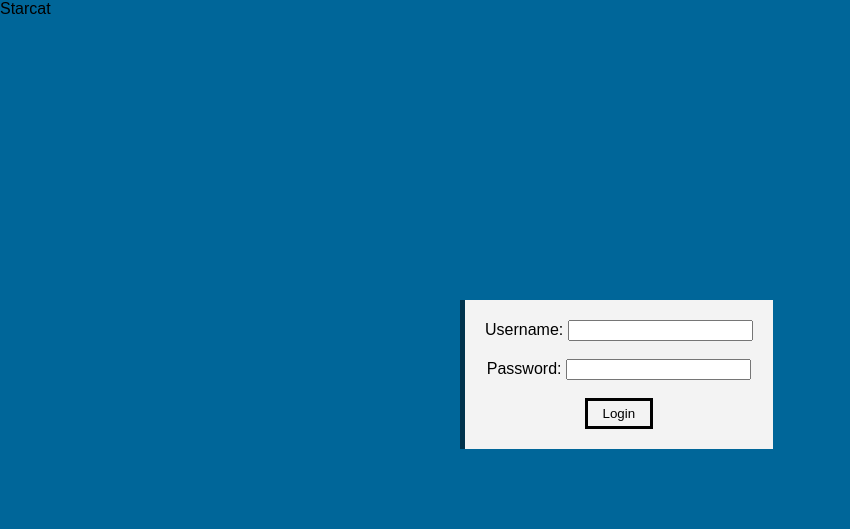
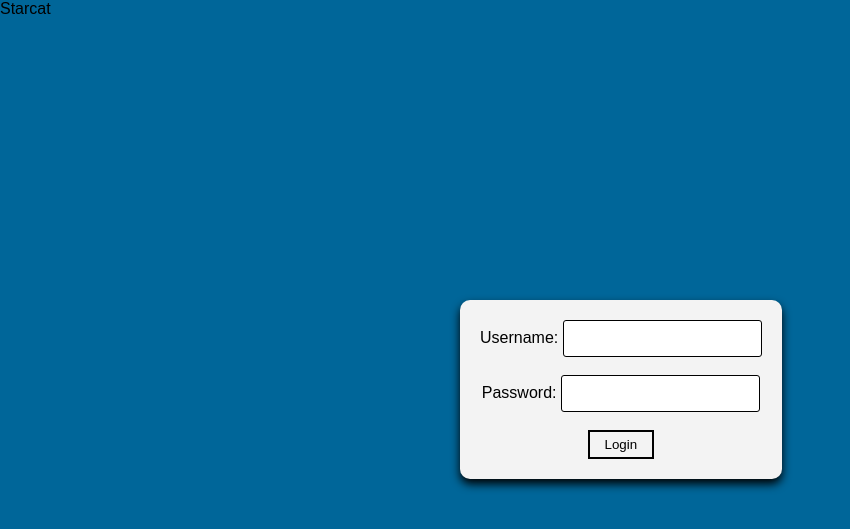
Before and after one commit to Dekryptor/starchat, a PHP site: page / in a window 1280 px wide. Shown: the top 529 px of the page, without its empty margins (0-850 px from the left). Run offline with PHP 8.4, Linux system fonts and the light colour scheme.

Commit message:
fixed textbox

```diff
--- a/index.php
+++ b/index.php
@@ -18,7 +18,7 @@ font-family: arial;
 .buttona {
 background-color: #f3f3f3;
 color: #000000;
-border: 3px solid #000000;
+border: 2px solid #000000;
 padding: 15px;
 padding-top: 5px;
 padding-bottom: 5px;
@@ -34,16 +34,24 @@ left: calc(50% - 180px);
 padding: 20px;
 background-color: #f3f3f3;
 text-align: center;
-border-left: 5px solid #00334d;
+border-radius: 10px;
+box-shadow: 0px 5px 10px #000000;
 top: calc(50% - 100px);
+}
+.textbox {
+padding: 10px;
+background-color: #ffffff;
+color: #000000;
+border: 1px solid #000000;
+border-radius: 3px;
 }
 </style>
 </head>
 <body>
 <div class="starcat">Starcat</div>
 <div class="login">
-Username: <input type="text" id="username"><br><br>
-Password: <input type="text" id="password"><br><br>
+Username: <input type="text" id="username" class="textbox"><br><br>
+Password: <input type="text" id="password" class="textbox"><br><br>
 <input type="button" value="Login" class="buttona">
 </div>
 </body>
```
